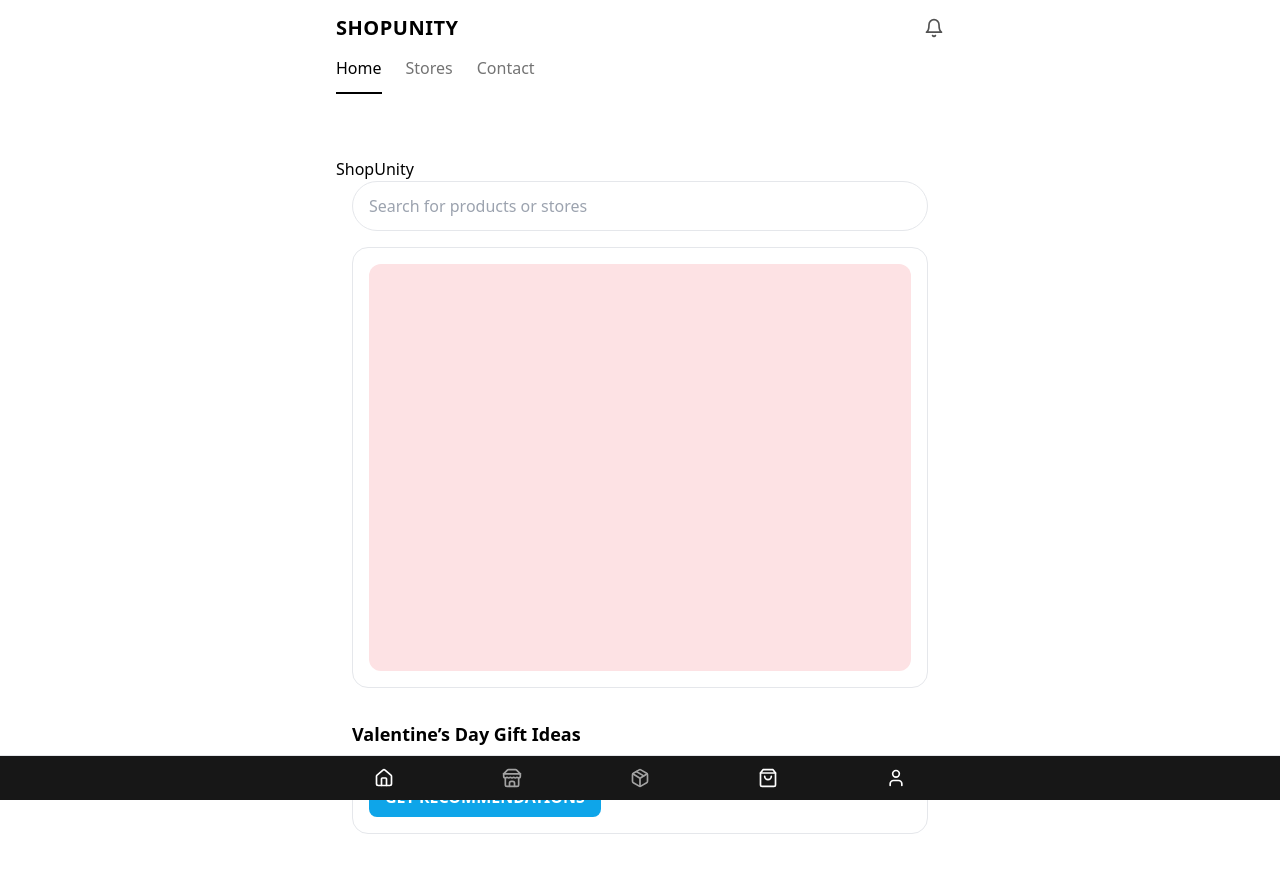
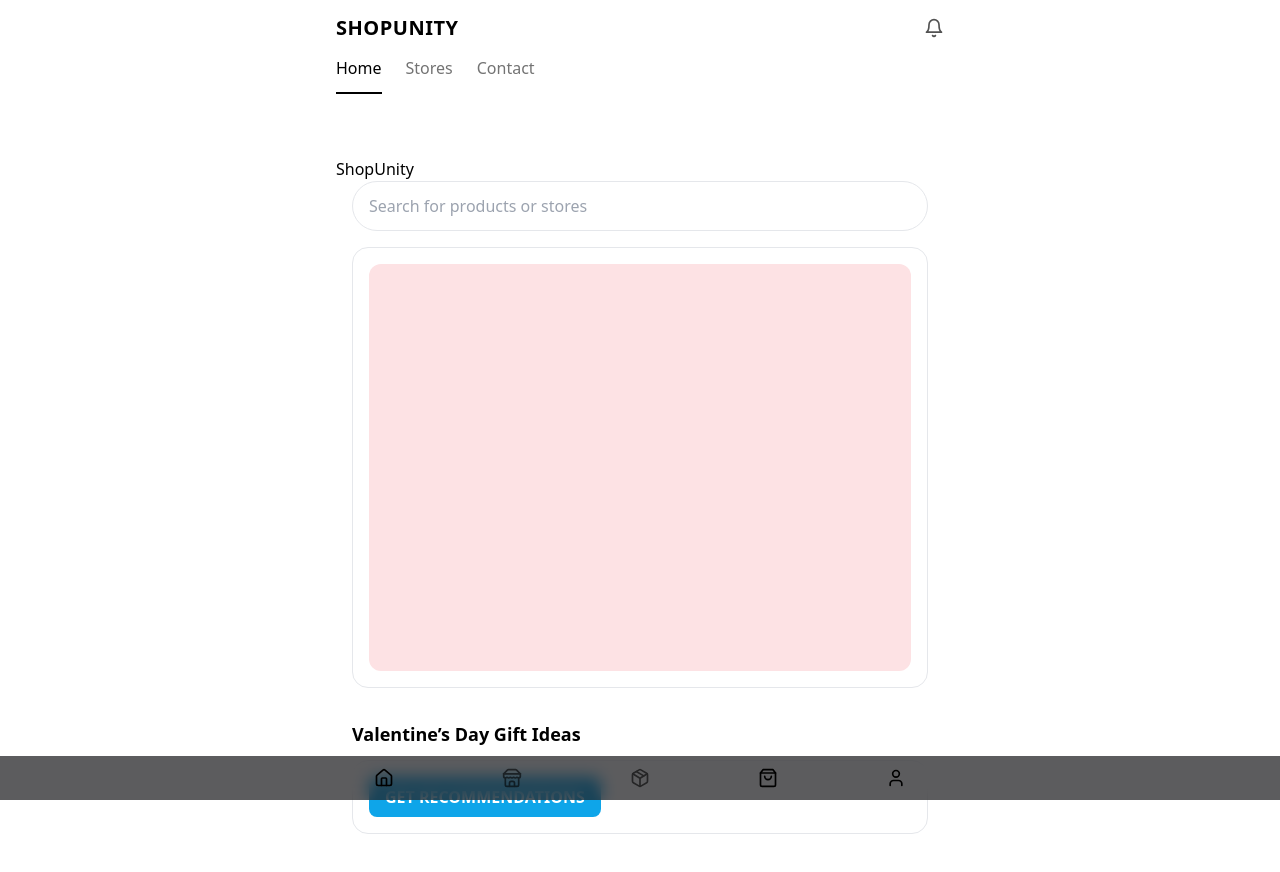
Before and after one commit to kirkland34/shopunity, a Next.js app: page / in a window 1280 px wide. Shown: the top 872 px of the page. Built offline with nearby package versions, Linux system fonts and the light colour scheme.

Commit message:
Update BottomNav.tsx

```diff
--- a/components/BottomNav.tsx
+++ b/components/BottomNav.tsx
@@ -30,7 +30,7 @@ export default function BottomNav() {
   const pathname = usePathname() || "/";
 
   return (
-    <footer className="fixed bottom-0 inset-x-0 z-50 border-t bg-neutral-900 text-white">
+    <footer className="fixed bottom-0 inset-x-0 z-50 bg-zinc-900/90 backdrop-blur supports-[backdrop-filter]:bg-zinc-900/70 pb-[env(safe-area-inset-bottom)] glass-solid">
       <nav className="mx-auto max-w-screen-sm">
         <ul className="grid grid-cols-5">
           {items.map(({ href, icon: Icon, label }) => {
```
